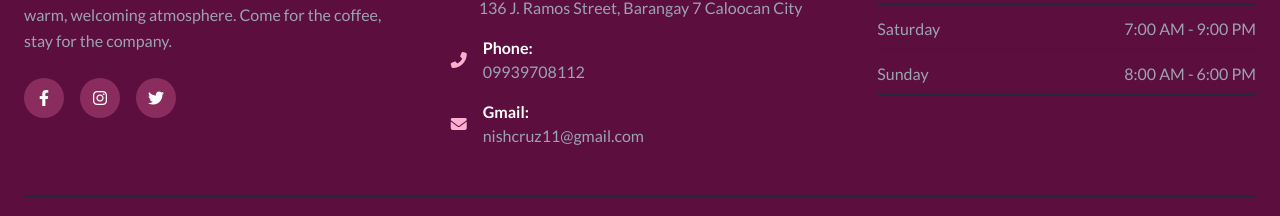
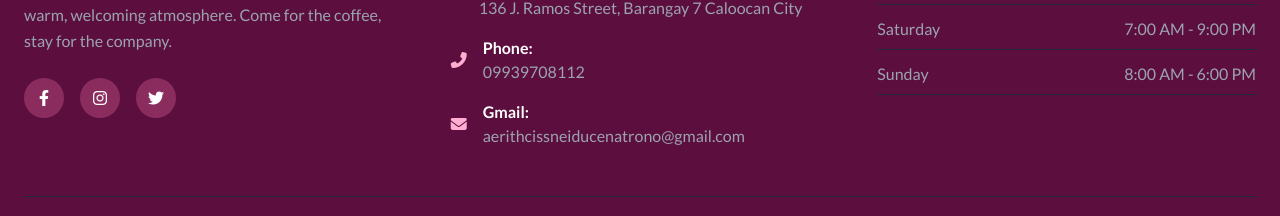
Before and after one commit to splltyr/splltyr.github.io, a plain HTML site: page index.html in a window 1280 px wide. Shown: the part 3229-3445 px from the top of the page. Drawn offline with nearby package versions, Linux system fonts and the light colour scheme; a web font is replaced by a local one.

Commit message:
Update index.html

```diff
--- a/index.html
+++ b/index.html
@@ -376,7 +376,7 @@
                             <i class="fas fa-envelope text-pinky-300"></i>
                             <div>
                                 <p class="font-bold">Gmail:</p>
-                                <a href="mailto:aerithcissneiducenatrono@gmail.com" class="text-gray-400 hover:text-white transition-colors">nishcruz11@gmail.com</a>
+                                <a href="mailto:aerithcissneiducenatrono@gmail.com" class="text-gray-400 hover:text-white transition-colors">aerithcissneiducenatrono@gmail.com</a>
                             </div>
                         </li>
                     </ul>
```
